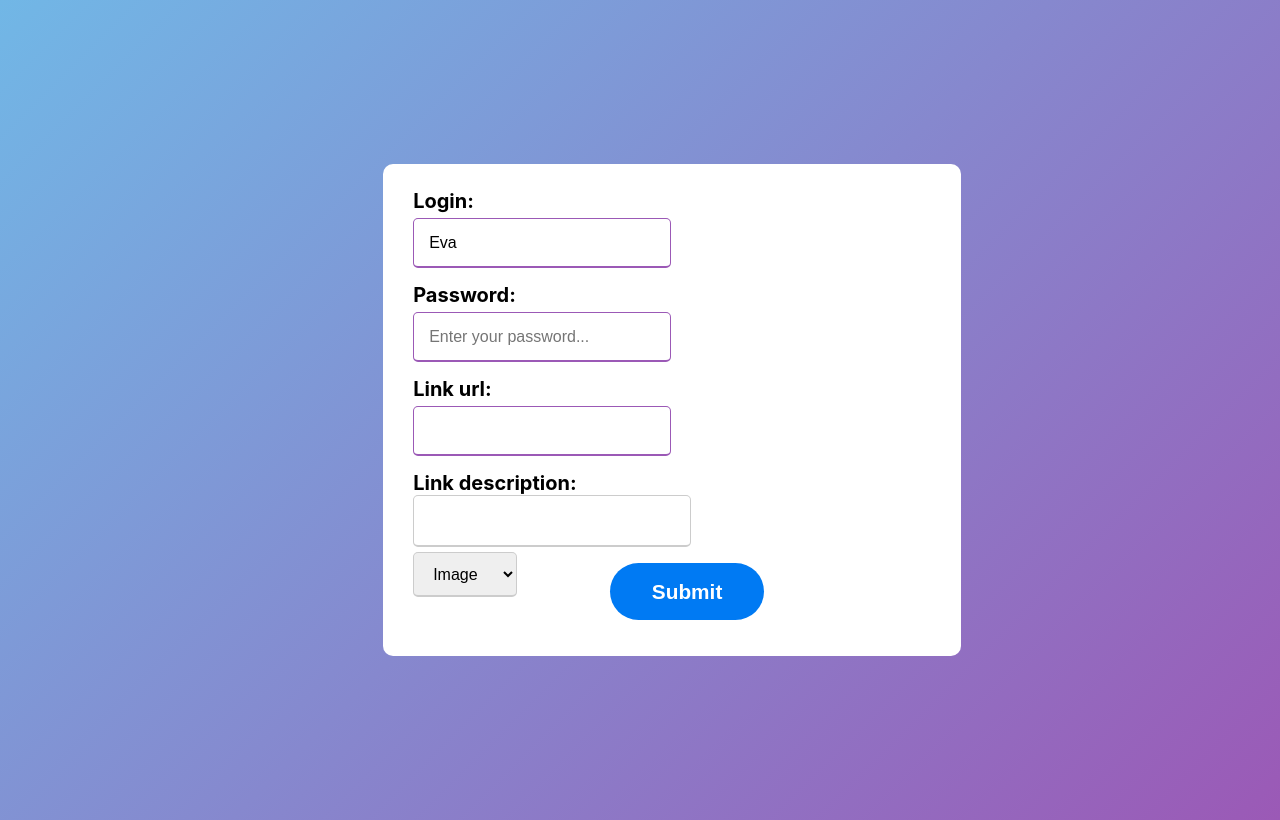
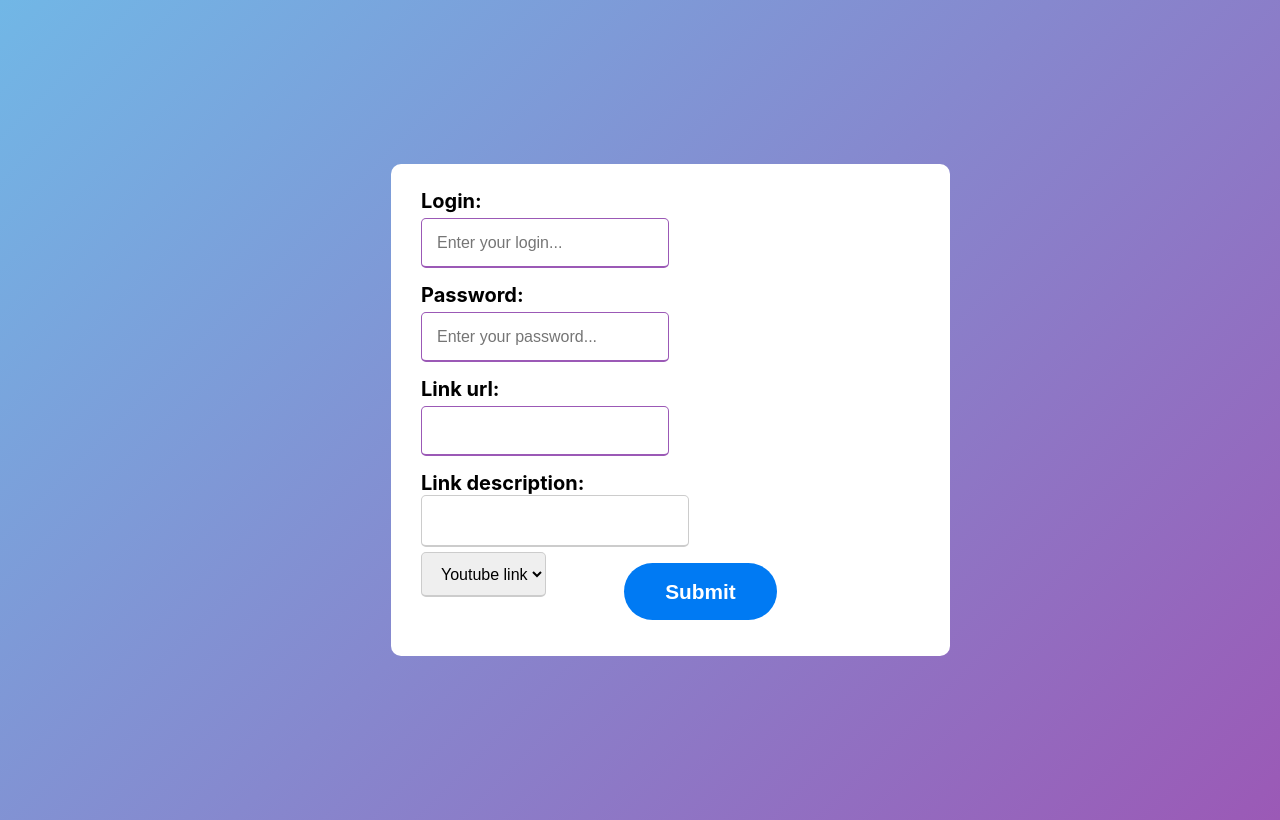
Before and after one commit to Avaarie/register-react, a React (Create React App) app: page / in a window 1280 px wide. Built offline with nearby package versions, Linux system fonts and the light colour scheme.

Commit message:
FT - errors for url + bottom/submit positioning

```diff
--- a/public/assets/css/main.css
+++ b/public/assets/css/main.css
@@ -111,7 +111,7 @@ button {
   width: unset;
   cursor: pointer;
   margin-bottom: 0.5em;
-  margin-left: 4.5em;
+  margin-left: 3.75em;
 }
 
 select {
@@ -135,5 +135,6 @@ select {
   display: -webkit-box;
   display: -ms-flexbox;
   display: flex;
+  width: 125%;
 }
 /*# sourceMappingURL=main.css.map */
--- a/public/assets/css/main.scss
+++ b/public/assets/css/main.scss
@@ -91,7 +91,7 @@ button {
     width: unset;
     cursor: pointer;
     margin-bottom: 0.5em;
-    margin-left: 4.5em;
+    margin-left: 3.75em;
 }
 
 select {
@@ -109,4 +109,5 @@ select {
 .bottom {
     flex-direction: row;
     display: flex;
+    width: 125%;
 }
--- a/src/pages/home.js
+++ b/src/pages/home.js
@@ -1,31 +1,83 @@
 import React, { useState } from 'react';
 
 function Home (){
-    const      [name, setName] = useState('Eva');
+    const [name,setName] = useState("");
+    const [password,setPassword] = useState("");
+    const [url,setURL] =useState("");
 
-    function handleChange(e)  {
-      e.preventDefault();
+    const [nameErr,setNameErr] = useState({});
+    const [passwordErr,setPasswordErr] = useState({});
+    const [urlErr,setURLErr] = useState({});
 
-      setName(e.target.value);
-    };
+
+    const onSubmit = (e)=>{
+        e.preventDefault();
+        const isValid = formValidation();
+        if(isValid){
+            setName("");
+            setPassword("");
+            setURL("");
+        }
+    }
+
+    const formValidation = () =>{
+        const nameErr = {};
+        const passwordErr = {};
+        const urlErr = {};
+        let isValid = true;
+
+        if(name.trim().length < 5){
+            nameErr.NameShort = "Login can't be shorter than 5 characters!!";
+            isValid = false;
+        }
+
+        if(name.trim().length > 10){
+            nameErr.NameLong = "Login can't be longer than 10 characters!!"
+            isValid = false;
+        }
+
+        if(!password.includes("1234")){
+            passwordErr.Numbers = "Placehoolder for testing, needs to include 1234"
+            isValid = false;
+        }
+
+        if(!url.includes("1234")){
+            urlErr.Numbers11 = "Placehoolder for testing, needs to include 1234"
+            isValid = false;
+        }
+
+        setNameErr(nameErr);
+        setPasswordErr(passwordErr);
+        setURLErr(urlErr);
+        return isValid;
+    }
 
     return(
     <div>
     <div class="main-list">
-        <form class="list" action="database.php" method="POST">
+        <form class="list" onSubmit={onSubmit}>
             <div class="details">
                 <div class="login">
                     <span class="info">Login:</span>
-                    <input type="text" name="login" value={name} placeholder="Enter your login..." cd register-reactonChange={handleChange}/>
+                    <input type="text" name="login" placeholder="Enter your login..." onChange={(e)=>{setName(e.target.value)}}/>
                 </div>
+                {Object.keys(nameErr).map((key)=>{
+                    return <div key={key} style={{color : "red"}}>{nameErr[key]}</div>
+                })}
                 <div class="login">
                     <span class="info">Password:</span>
-                    <input type="text" name="login" placeholder="Enter your password..."/>
+                    <input type="password" name="password" placeholder="Enter your password..." onChange={(e)=>{setPassword(e.target.value)}}/>
                 </div>
+                {Object.keys(passwordErr).map((key)=>{
+                    return <div key={key} style={{color : "red"}}>{passwordErr[key]}</div>
+                })}
                 <div class="login">
                     <span class="info">Link url:</span>
-                    <input type="password" name="login"/>
+                    <input type="text" name="url" />
                 </div>
+                {Object.keys(urlErr).map((key)=>{
+                    return <div key={key} style={{color : "red"}}>{urlErr[key]}</div>
+                })}
             </div>
             <div></div>
             <div class="description">
@@ -35,7 +87,7 @@ function Home (){
             <div class="bottom">
                 <select name="type">
                     <option value="type1">Image</option>
-                    <option value="type2">Youtube link</option>
+                    <option value="type2" selected>Youtube link</option>
                     <option value="type3">Other link</option>
                 </select>
                 <button type="submit" name="submit">Submit</button>
--- /dev/null
+++ b/src/setupTest.js
@@ -0,0 +1,5 @@
+// jest-dom adds custom jest matchers for asserting on DOM nodes.
+// allows you to do things like:
+// expect(element).toHaveTextContent(/react/i)
+// learn more: https://github.com/testing-library/jest-dom
+import '@testing-library/jest-dom';
```
Also changed, not shown: src/setupTests.js (deleted, +0 -5 lines), src/reportWebVitals.js (indentation only), 1 other file (tests, documents, lock files or other folders).
